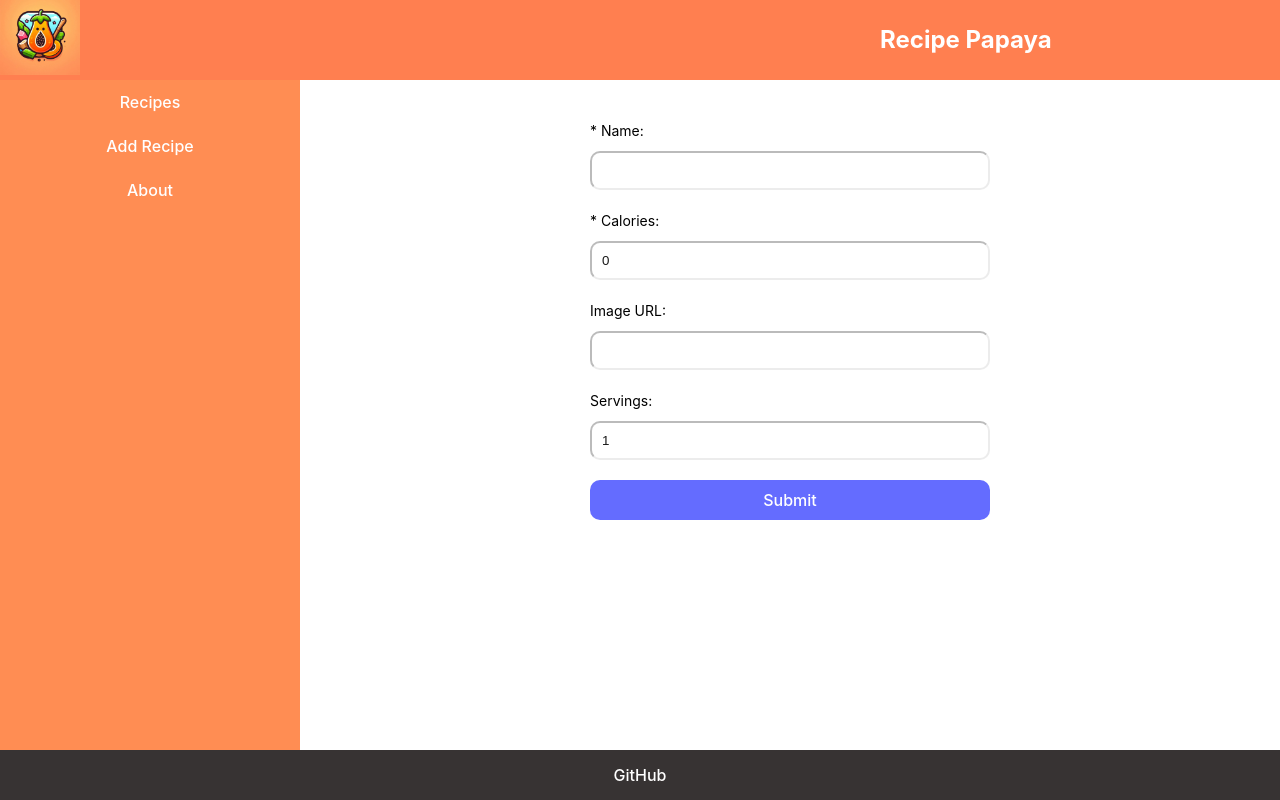
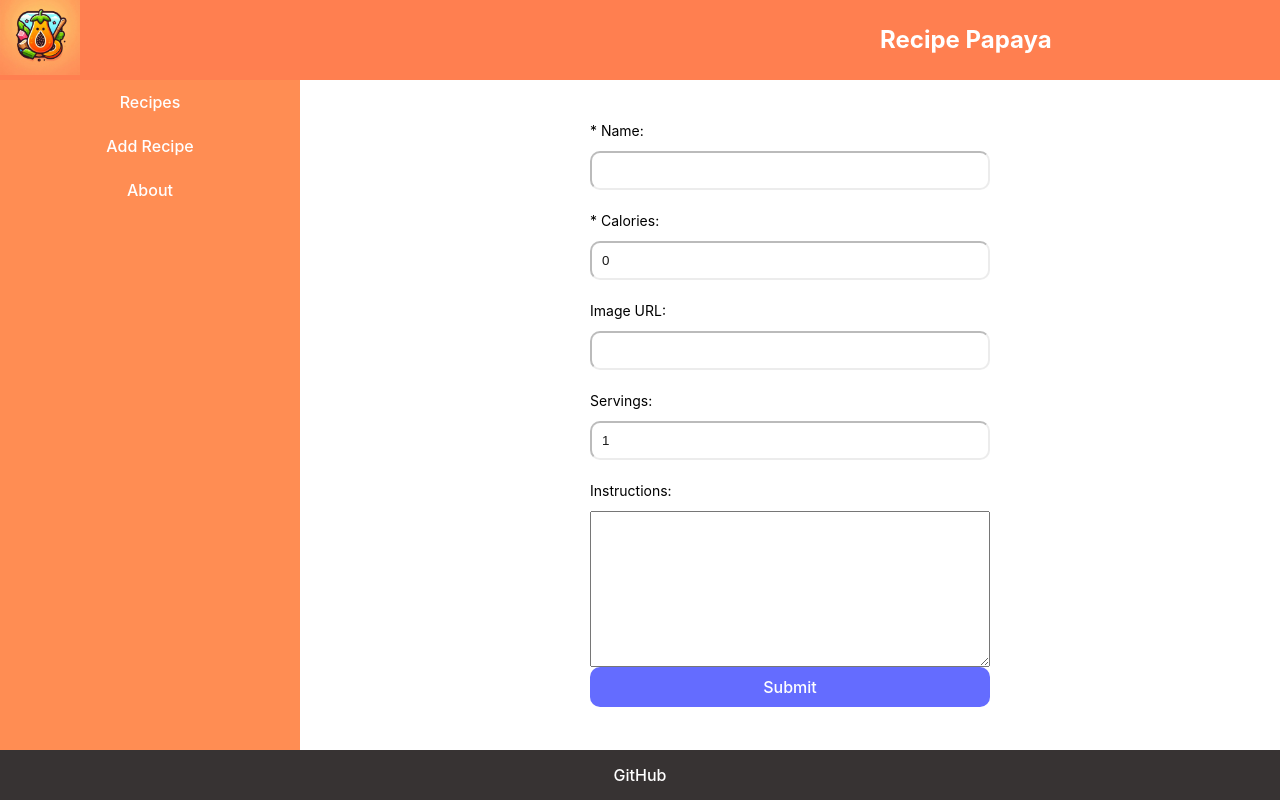
Before and after one commit to BarrozoL/Recipe-book-app, a React (Vite) app in the folder recipe-book/: page /add-recipe in a window 1280 px wide. Built offline with nearby package versions, Linux system fonts and the light colour scheme.

Commit message:
working instructions
credits to Leah for the json file

```diff
--- a/recipe-book/src/components/AddRecipePage.jsx
+++ b/recipe-book/src/components/AddRecipePage.jsx
@@ -14,23 +14,29 @@ export default function AddRecipePage({ submitHandler }) {
   const [calories, setCalories] = useState(0);
   const [image, setImage] = useState("");
   const [servings, setServings] = useState(1);
+  const [instructions, setInstructions] = useState([]);
 
   const caloriesHandler = (e) => setCalories(parseInt(e.target.value));
   const nameHandler = (e) => setName(e.target.value);
   const imageHandler = (e) => setImage(e.target.value);
   const servingsHandler = (e) => setServings(parseInt(e.target.value));
+  const instructionsHandler = (e) => setInstructions(e.target.value);
 
   const nav = useNavigate();
 
   const objectWrapper = (e) => {
     e.preventDefault();
     if (!name.replace(/\s/g, "").length || !calories) return;
+    const instructArr = instructions
+      .split("\n")
+      .filter((instr) => instr.trim() !== "");
     const newRecipe = {
       id: uuidv4(),
       name: name,
       calories: calories,
       image: image,
       servings: servings,
+      instructions: instructArr,
     };
 
     setCalories(0);
@@ -44,7 +50,7 @@ export default function AddRecipePage({ submitHandler }) {
 
   return (
     <div className="AddRecipePage">
-      <form>
+      <form onSubmit={objectWrapper}>
         {/*Create a form component that allows the user to create and add a new item to the items list.
       The form component should be displayed on the Dashboard page.*/}
         <div className="input-wrapper">
@@ -78,7 +84,17 @@ export default function AddRecipePage({ submitHandler }) {
             onChange={servingsHandler}
           />
         </div>
-        <button onClick={objectWrapper}>Submit</button>
+        <div className="input-wrapper">
+          <label>Instructions:</label>
+          <textarea
+            name="instructions"
+            value={instructions}
+            onChange={instructionsHandler}
+            rows={10}
+            cols={40}
+          />
+        </div>
+        <button type="submit">Submit</button>
       </form>
     </div>
   );
--- a/recipe-book/src/components/Instructions.jsx
+++ b/recipe-book/src/components/Instructions.jsx
@@ -1,7 +1,7 @@
 export default function Instruction({ item }) {
   const instructions =
-    item.instructions.split(".,").length > 0
-      ? item.instructions.split(".,")
+    typeof item.instructions === "string"
+      ? item.instructions.split("\n").filter((instr) => instr.trim() !== "")
       : item.instructions;
   console.log(item, instructions);
 
--- a/recipe-book/src/components/Sidebar.jsx
+++ b/recipe-book/src/components/Sidebar.jsx
@@ -10,10 +10,8 @@ export default function Sidebar() {
     <div className="side-bar" style={{ height: "100%" }}>
       {List.map((item, index) => {
         return (
-          <Link to={item.func}>
-            <a className="side-button" key={index}>
-              {item.title}
-            </a>
+          <Link to={item.func} key={index}>
+            <a className="side-button">{item.title}</a>
           </Link>
         );
       })}
--- a/recipe-book/src/components/UpdateRecipe.jsx
+++ b/recipe-book/src/components/UpdateRecipe.jsx
@@ -20,17 +20,17 @@ export default function UpdateRecipe({ data, update }) {
   const imageHandler = (e) => setImage(e.target.value);
   const servingsHandler = (e) => setServings(parseInt(e.target.value));
   const instructionsHandler = (e) => {
-    const string = e.target.value;
-
-    setInstructions(string);
+    setInstructions(e.target.value);
   };
 
   const objectWrapper = (e) => {
+    e.preventDefault();
+    if (!name.replace(/\s/g, "").length || !calories) return;
+
     const instructArr = instructions
       .split("\n")
       .filter((instr) => instr.trim() !== "");
-    e.preventDefault();
-    if (!name.replace(/\s/g, "").length || !calories) return;
+
     const newRecipe = {
       id: itemId,
       name: name,
@@ -46,10 +46,7 @@ export default function UpdateRecipe({ data, update }) {
 
   return (
     <div className="AddRecipePage">
-      <form>
-        {/*Create a form component that allows the user to create and add a new item to the items list.
-    The form component should be displayed on the Dashboard page.*/}
-        {/*Create a form component that allows the user to update an existing item from the items list.*/}
+      <form onSubmit={objectWrapper}>
         <div className="input-wrapper">
           <label>* Name:</label>
           <input type="text" name="name" value={name} onChange={nameHandler} />
@@ -91,7 +88,7 @@ export default function UpdateRecipe({ data, update }) {
             cols={40}
           />
         </div>
-        <button onClick={objectWrapper}>Submit</button>
+        <button type="submit">Submit</button>
       </form>
     </div>
   );
```
